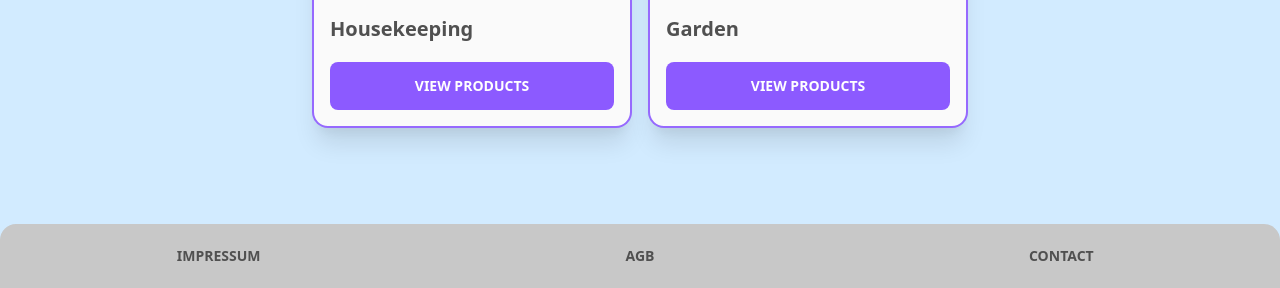
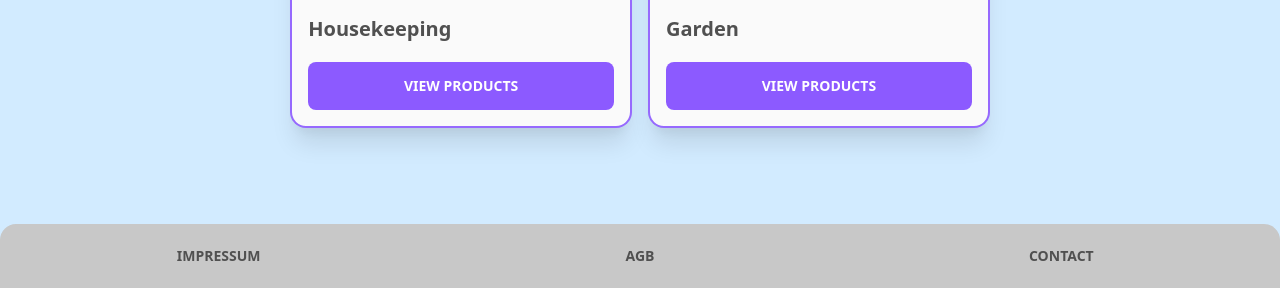
Before and after one commit to JaysonHayson/Single_Page_Application, a PHP site: page / in a window 1280 px wide. Shown: the part 900-1188 px from the top of the page. Run offline with PHP 8.4, Linux system fonts and the light colour scheme; some libraries are stand-ins or nearby versions.

Commit message:
Added Responsive Layouts (Missing Navbar Burger Menu!) CategoryCards Updated, ProductCards Updated (+Design changed) SearchBar Responsive

```diff
--- a/Frontend/app.js
+++ b/Frontend/app.js
@@ -117,20 +117,22 @@ function createElement(tag, className, innerHTML) {
 }
 
 function createCategoryCard(category) {
-  const categoryCard = createElement("div", "card-container h-96");
+  const categoryCard = document.createElement("div");
+  categoryCard.className = "card-container h-96";
+
   const imageSrc = category.foto;
   const categoryLink = `javascript:showProducts('${category.name}')`;
 
   categoryCard.innerHTML = `
-    <a href="${categoryLink}" class="block h-full hover-effect">
-      <div class="card card-compact w-80 shadow-xl h-full hover:shadow-white transition-shadow">
+    <a href="${categoryLink}" class="block h-full hover:shadow-lg transition-shadow w-full">
+      <div class="card card-compact w-full shadow-xl h-full transition-shadow">
         <figure class="h-2/3 overflow-hidden">
           <img src="${imageSrc}" alt="${category.name}" class="object-cover w-full h-full"/>
         </figure>
-        <div class="card-body h-1/3 flex flex-col justify-between">
-          <h2 class="card-title">${category.name}</h2>
+        <div class="card-body h-1/3 flex flex-col justify-between p-4">
+          <h2 class="card-title text-xl font-semibold">${category.name}</h2>
           <div class="card-actions justify-end">
-            <button class="btn" onclick="showProducts('${category.name}')">View Products</button>
+            <button class="btn bg-blue-500 text-white px-4 py-2 rounded" onclick="showProducts('${category.name}')">View Products</button>
           </div>
         </div>
       </div>
@@ -149,21 +151,27 @@ function renderCategories() {
 }
 
 function createProductCard(item, categoryName) {
-  const productCard = createElement(
-    "div",
-    "card card-compact w-80 shadow-xl hover:shadow-white transition-shadow"
-  );
+  const productCard = document.createElement("div");
+  productCard.className =
+    "card-container h-96 flex flex-col justify-between mb-40";
 
   productCard.innerHTML = `
-    <figure><img src="${item.image}" alt="${item.name}" /></figure>
-    <div class="card-body">
-      <h2 class="card-title">${item.name}</h2>
-      <p>${item.description}</p>
-      <p class="text-lg font-bold">$${item.price}</p>
-      <button class="btn" onclick="addToCart('${categoryName}', '${item.name}')">Add to Cart</button>
+    <a href="#" class="block h-full hover:shadow-lg transition-shadow w-full">
+      <div class="card card-compact w-full shadow-xl h-full transition-shadow">
+        <figure class="h-2/3 overflow-hidden">
+          <img src="${item.image}" alt="${item.name}" class="object-cover w-full h-full"/>
+        </figure>
+        <div class="card-body h-1/3 flex flex-col justify-between p-4">
+          <h2 class="card-title text-xl font-semibold">${item.name}</h2>
+          <p>${item.description}</p>
+          <p class="text-lg font-bold">$${item.price}</p>
+        </div>
+      </div>
+    </a>
+    <div class="flex justify-center p-4">
+      <button class="btn bg-blue-500 text-white px-4 py-2 rounded" onclick="addToCart('${categoryName}', '${item.name}')">Add to Cart</button>
     </div>
   `;
-
   return productCard;
 }
 
--- a/Frontend/index.html
+++ b/Frontend/index.html
@@ -76,11 +76,11 @@
           </div>
         </div>
       </div>
-      <div class="flex justify-center flex-1 px-32 pb-4 pt-3">
+      <div class="flex justify-center flex-1 px-4 sm:px-32 pb-4 pt-3">
         <input
           type="text"
           placeholder="Search"
-          class="input input-bordered w-full"
+          class="input input-bordered w-full min-w-full sm:min-w-0 sm:min-w-md"
           oninput="searchItems(this.value)"
         />
       </div>
@@ -124,7 +124,7 @@
           <div id="productDetails" class="hidden lg:w-full">
             <button
               onclick="hideProductDetails()"
-              class="mx-auto bg-gray-500 text-white px-4 py-2 rounded hover:bg-gray-600"
+              class="btn mx-auto bg-primary text-white px-4 py-2 rounded"
             >
               Back
             </button>
--- a/Frontend/style.css
+++ b/Frontend/style.css
@@ -30,3 +30,13 @@ body {
 .btn {
   flex: 1;
 }
+
+#menuItems {
+  display: none;
+}
+
+@media (min-width: 1024px) {
+  #menuItems {
+    display: flex;
+  }
+}
```
